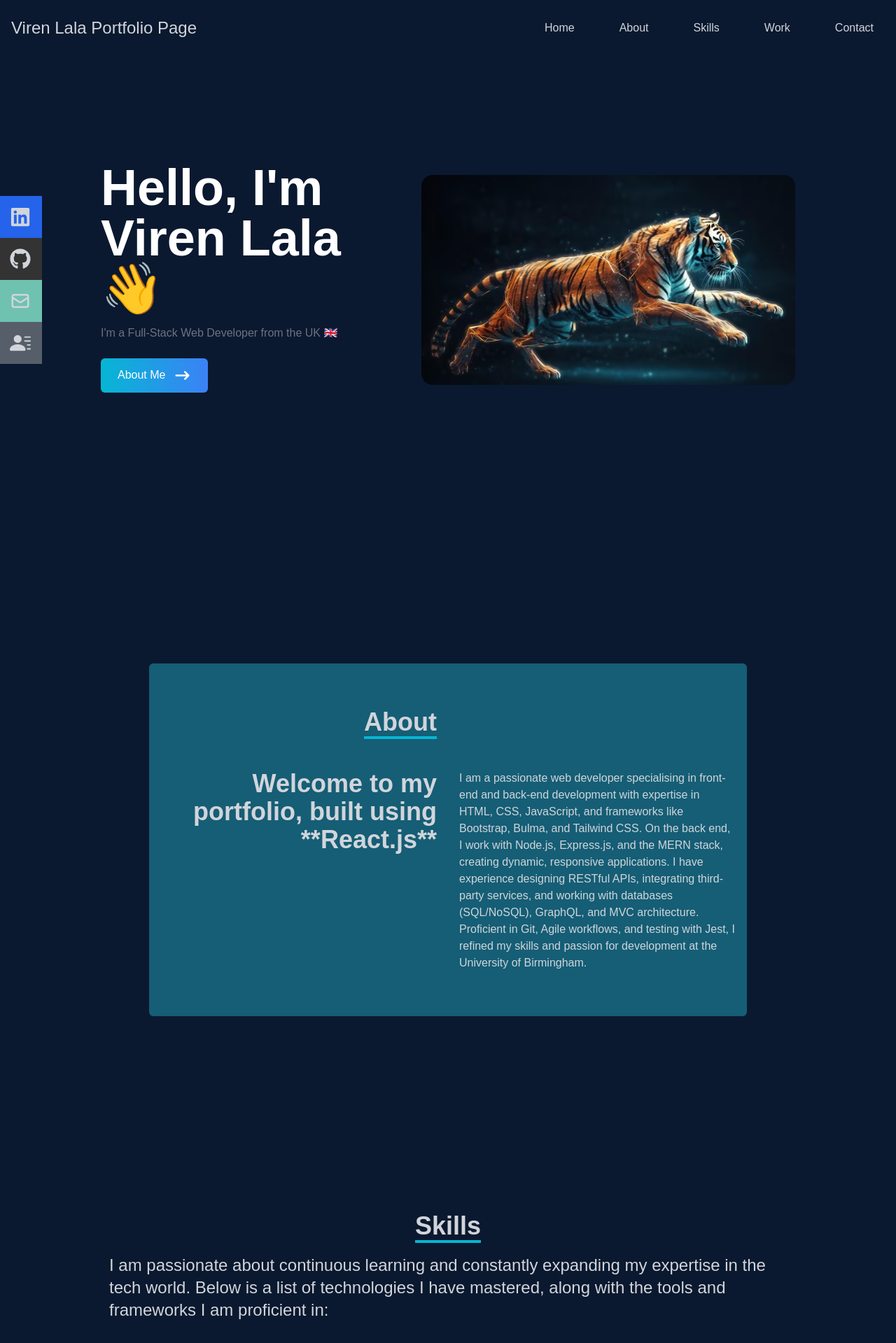
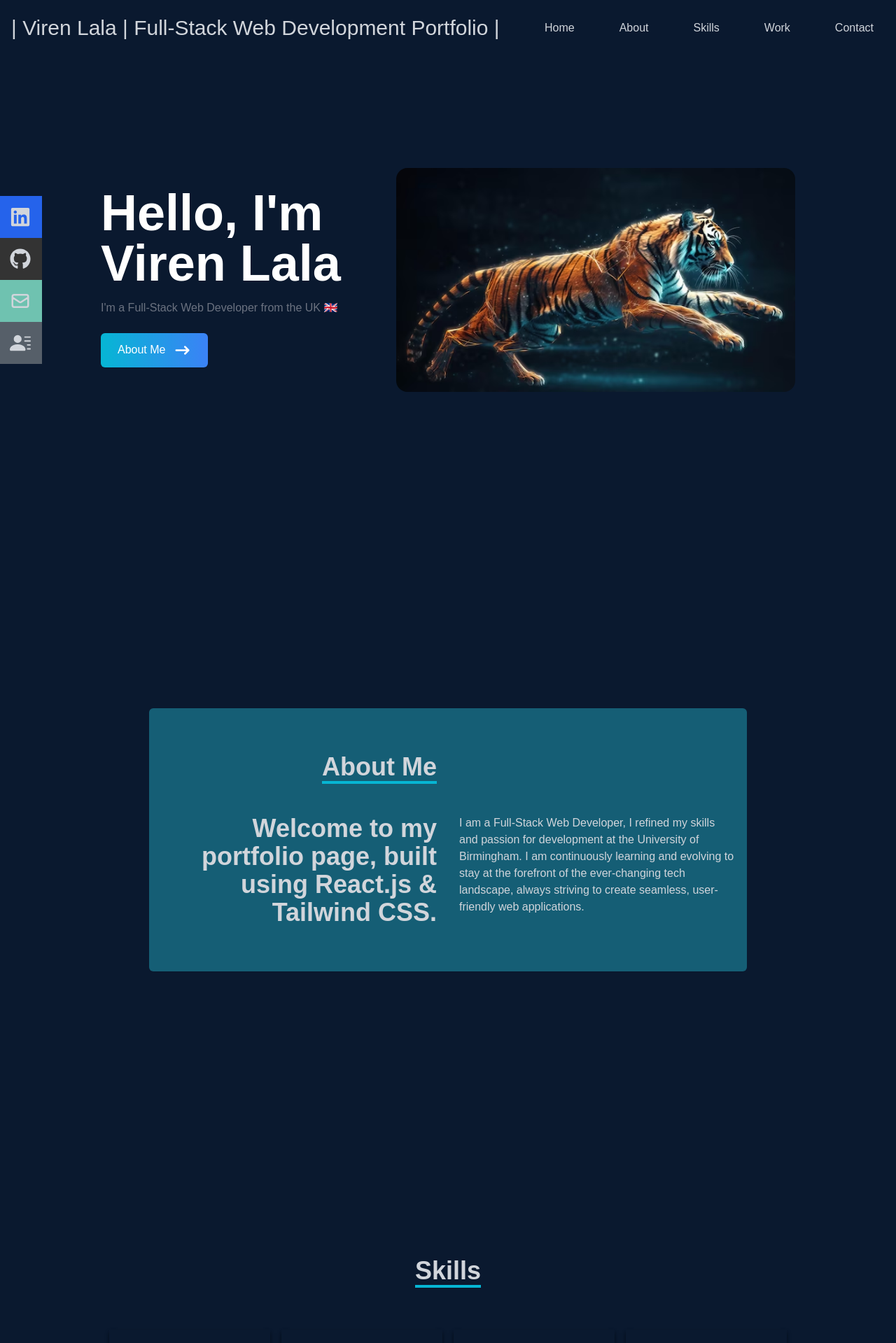
Before and after one commit to viren15152/React-Portfolio-Page, a React (Create React App) app: page / in a window 1280 px wide. Shown: the top 1919 px of the page at 70% size. Built offline with nearby package versions, Linux system fonts and the light colour scheme.

Commit message:
Update to page

```diff
--- a/src/components/About.jsx
+++ b/src/components/About.jsx
@@ -12,7 +12,7 @@ const About = () => {
           <div className="max-w-[1000px] w-full grid grid-cols-2 gap-8 mb-4">
             <div className="sm:text-right pb-8 pl-4">
               <p className="text-4xl font-bold inline border-b-4 border-cyan-500">
-                About
+                About Me
               </p>
             </div>
             <div></div>
@@ -20,13 +20,13 @@ const About = () => {
           <div className="max-w-[1000px] w-full grid sm:grid-cols-2 gap-8 px-4">
             <div className="sm:text-right text-4xl font-bold">
               <p>
-              Welcome to my portfolio, built using **React.js**
+              Welcome to my portfolio page, built using React.js & Tailwind CSS.
               </p>
             </div>
             <div>
               <p>
                 {" "}
-                I am a passionate web developer specialising in front-end and back-end development with expertise in HTML, CSS, JavaScript, and frameworks like Bootstrap, Bulma, and Tailwind CSS. On the back end, I work with Node.js, Express.js, and the MERN stack, creating dynamic, responsive applications. I have experience designing RESTful APIs, integrating third-party services, and working with databases (SQL/NoSQL), GraphQL, and MVC architecture. Proficient in Git, Agile workflows, and testing with Jest, I refined my skills and passion for development at the University of Birmingham.
+                I am a Full-Stack Web Developer, I refined my skills and passion for development at the University of Birmingham. I am continuously learning and evolving to stay at the forefront of the ever-changing tech landscape, always striving to create seamless, user-friendly web applications.
               </p>
             </div>
           </div>
--- a/src/components/Home.jsx
+++ b/src/components/Home.jsx
@@ -10,7 +10,7 @@ const Home = () => {
         {/* Text Section */}
         <div className="flex flex-col justify-center h-full text-center md:text-left">
           <h2 className="text-4xl sm:text-7xl font-bold text-white">
-            Hello, I'm Viren Lala 👋
+            Hello, I'm Viren Lala
           </h2>
           <p className="text-gray-500 py-4 max-w-md mx-auto md:mx-0">
             I'm a Full-Stack Web Developer from the UK 🇬🇧
--- a/src/components/Navbar.jsx
+++ b/src/components/Navbar.jsx
@@ -16,7 +16,7 @@ const Navbar = () => {
   return (
     <div className='fixed w-full h-[80px] flex justify-between items-center px-4 bg-[#0a192f] text-gray-300'>
       <div>
-        <h1 className='font-thin text-2xl font-Arial font-bold'>Viren Lala Portfolio Page</h1>
+        <h1 className='font-thin text-3xl font-Arial font-bold'>| Viren Lala | Full-Stack Web Development Portfolio |</h1>
       </div>
       {/* menu */}
       <ul className='hidden md:flex gap-x-8'>
--- a/src/components/Skills.jsx
+++ b/src/components/Skills.jsx
@@ -7,7 +7,6 @@ const Skills = () => {
       <div className='max-w-[1000px] mx-auto p-4 flex flex-col justify-center w-full h-full'>
           <div className=' w-full flex justify-center items-center flex-col mb-7'>
               <p className='text-4xl font-bold inline border-b-4 border-cyan-500 text-center '>Skills</p>
-              <p className='py-4 text-2xl'>I am passionate about continuous learning and constantly expanding my expertise in the tech world. Below is a list of technologies I have mastered, along with the tools and frameworks I am proficient in:</p>
           </div>
           <div className='w-full grid grid-cols-2 sm:grid-cols-4 gap-4 text-center py-8'>
               <div className='shadow-md shadow-[#040c16] hover:scale-110 duration-500'>
--- a/src/components/Works.jsx
+++ b/src/components/Works.jsx
@@ -14,7 +14,7 @@ const Works = () => {
           <p className='text-4xl font-bold inline border-b-4 text-gray-300 border-cyan-500'>
             Work
           </p>
-          <p className='py-6 text-2xl'>Here are some of the projects that I have completed</p>
+          <p className='py-6 text-1xl'>Here are some of the projects that I have developed.</p>
         </div>
         {/* Container */}
         <div className='grid sm:grid-cols-2 md:grid-cols-3 gap-4'>
--- a/src/index.css
+++ b/src/index.css
@@ -2,13 +2,41 @@
 @tailwind components;
 @tailwind utilities;
 @import url('https://fonts.googleapis.com/css2?family=Raleway:wght@300;400;500;600;700;800;900&display=swap');
+
 @layer base {
     body {
         @apply font-[Arial];
     }
     li {
         @apply px-4;
-        @apply cursor-pointer
+        @apply cursor-pointer;
+    }
+}
+
+/* Ensure sections do not overlap on mobile */
+.section-container {
+    display: flex;
+    flex-direction: column;
+    align-items: center;
+    text-align: center;
+    padding: 20px;
+}
+
+@media (min-width: 768px) {
+    .section-container {
+        flex-direction: row;
+        text-align: left;
+    }
+}
+
+.about-image {
+    max-width: 80%;
+    height: auto;
+}
+
+@media (max-width: 768px) {
+    .about-image {
+        max-width: 100%;
     }
 }
 
@@ -16,7 +44,8 @@
     background-repeat: no-repeat;
     background-size: contain;
     background-position: center;
-    height: 250px;
+    min-height: 200px;
+    height: auto;
     width: 100%;
     display: flex;
     align-items: center;
@@ -26,14 +55,16 @@
     background-color: black;
 }
 
-.content-div[data-type="svg"] {
-    background-size: contain;
+@media (max-width: 768px) {
+    .content-div {
+        min-height: 150px;
+    }
 }
 
 .content-div:hover {
     background-image: linear-gradient(
         to right,
-        rgba(112, 157, 255, 0.8),
-        hsla(242, 74%, 61%, 0.8)
-    )!important;
+        rgba(6, 182, 212, 0.8),
+        rgba(59, 130, 246, 0.8)
+    ) !important;
 }
```
